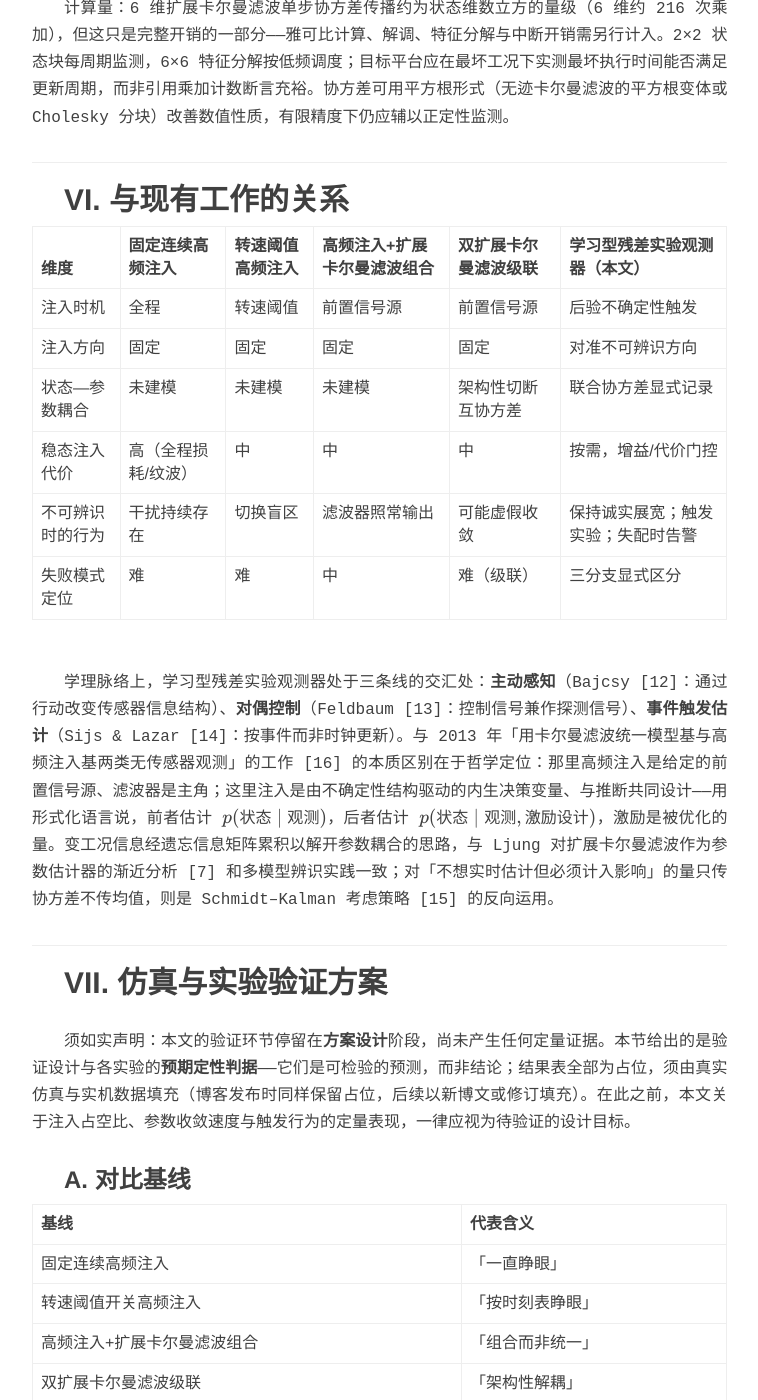
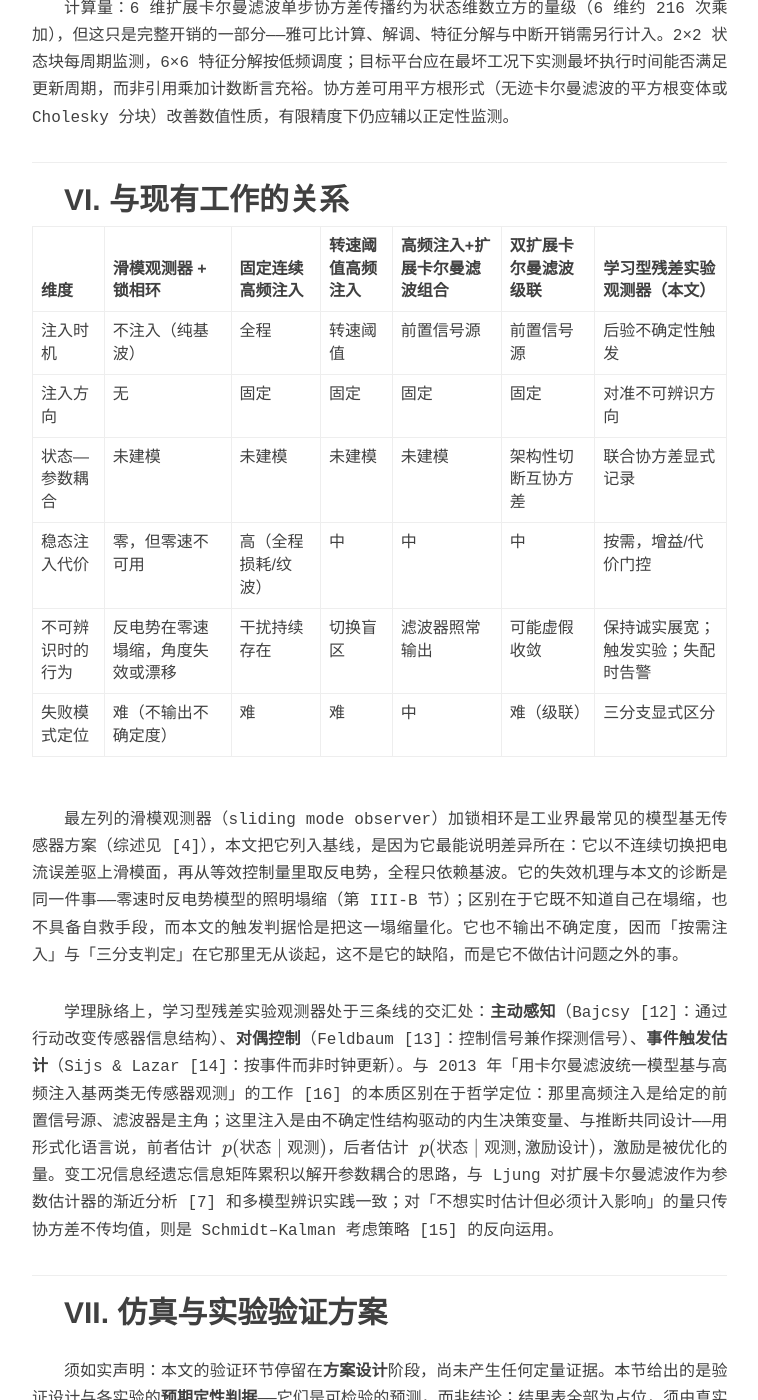
Before and after one commit to microcai/microcai.github.io, a Jekyll site: the page built from _posts/2026-10-31-a-new-sensorless-foc-algo.md, in a window 1280 px wide and 1400 px high, scrolled down 15320 px. Shown: the whole window, without its empty margins (239-997 px from the left). Built offline with Jekyll 4.4.1, drawn with Linux system fonts in a browser that asks for light colours; nearby versions of some CDN libraries; comment, search, counter and statistics services are not loaded; some of the changed text lies outside the part shown.

Commit message:
docs: 更新无传感器FOC算法对比表格与说明
补充了滑模观测器+锁相环作为基线方案，完善了各方法的对比维度和说明文字，使基线定义更清晰，便于理解本文方案与现有工业界方案的差异。

```diff
--- a/_posts/2026-10-31-a-new-sensorless-foc-algo.md
+++ b/_posts/2026-10-31-a-new-sensorless-foc-algo.md
@@ -400,14 +400,16 @@ $$
 
 ## VI. 与现有工作的关系
 
-| 维度 | 固定连续高频注入 | 转速阈值高频注入 | 高频注入+扩展卡尔曼滤波组合 | 双扩展卡尔曼滤波级联 | **学习型残差实验观测器（本文）** |
-|---|---|---|---|---|---|
-| 注入时机 | 全程 | 转速阈值 | 前置信号源 | 前置信号源 | 后验不确定性触发 |
-| 注入方向 | 固定 | 固定 | 固定 | 固定 | 对准不可辨识方向 |
-| 状态—参数耦合 | 未建模 | 未建模 | 未建模 | 架构性切断互协方差 | 联合协方差显式记录 |
-| 稳态注入代价 | 高（全程损耗/纹波） | 中 | 中 | 中 | 按需，增益/代价门控 |
-| 不可辨识时的行为 | 干扰持续存在 | 切换盲区 | 滤波器照常输出 | 可能虚假收敛 | 保持诚实展宽；触发实验；失配时告警 |
-| 失败模式定位 | 难 | 难 | 中 | 难（级联） | 三分支显式区分 |
+| 维度 | 滑模观测器 + 锁相环 | 固定连续高频注入 | 转速阈值高频注入 | 高频注入+扩展卡尔曼滤波组合 | 双扩展卡尔曼滤波级联 | **学习型残差实验观测器（本文）** |
+|---|---|---|---|---|---|---|
+| 注入时机 | 不注入（纯基波） | 全程 | 转速阈值 | 前置信号源 | 前置信号源 | 后验不确定性触发 |
+| 注入方向 | 无 | 固定 | 固定 | 固定 | 固定 | 对准不可辨识方向 |
+| 状态—参数耦合 | 未建模 | 未建模 | 未建模 | 未建模 | 架构性切断互协方差 | 联合协方差显式记录 |
+| 稳态注入代价 | 零，但零速不可用 | 高（全程损耗/纹波） | 中 | 中 | 中 | 按需，增益/代价门控 |
+| 不可辨识时的行为 | 反电势在零速塌缩，角度失效或漂移 | 干扰持续存在 | 切换盲区 | 滤波器照常输出 | 可能虚假收敛 | 保持诚实展宽；触发实验；失配时告警 |
+| 失败模式定位 | 难（不输出不确定度） | 难 | 难 | 中 | 难（级联） | 三分支显式区分 |
+
+最左列的滑模观测器（sliding mode observer）加锁相环是工业界最常见的模型基无传感器方案（综述见 \[4\]），本文把它列入基线，是因为它最能说明差异所在：它以不连续切换把电流误差驱上滑模面，再从等效控制量里取反电势，全程只依赖基波。它的失效机理与本文的诊断是同一件事——零速时反电势模型的照明塌缩（第 III-B 节）；区别在于它既不知道自己在塌缩，也不具备自救手段，而本文的触发判据恰是把这一塌缩量化。它也不输出不确定度，因而「按需注入」与「三分支判定」在它那里无从谈起，这不是它的缺陷，而是它不做估计问题之外的事。
 
 学理脉络上，学习型残差实验观测器处于三条线的交汇处：**主动感知**（Bajcsy \[12\]：通过行动改变传感器信息结构）、**对偶控制**（Feldbaum \[13\]：控制信号兼作探测信号）、**事件触发估计**（Sijs & Lazar \[14\]：按事件而非时钟更新）。与 2013 年「用卡尔曼滤波统一模型基与高频注入基两类无传感器观测」的工作 \[16\] 的本质区别在于哲学定位：那里高频注入是给定的前置信号源、滤波器是主角；这里注入是由不确定性结构驱动的内生决策变量、与推断共同设计——用形式化语言说，前者估计 \\(p(\text{状态}\mid\text{观测})\\)，后者估计 \\(p(\text{状态}\mid\text{观测},\text{激励设计})\\)，激励是被优化的量。变工况信息经遗忘信息矩阵累积以解开参数耦合的思路，与 Ljung 对扩展卡尔曼滤波作为参数估计器的渐近分析 \[7\] 和多模型辨识实践一致；对「不想实时估计但必须计入影响」的量只传协方差不传均值，则是 Schmidt–Kalman 考虑策略 \[15\] 的反向运用。
 
@@ -421,6 +423,7 @@ $$
 
 | 基线 | 代表含义 |
 |---|---|
+| 滑模观测器 + 锁相环 | 「闭眼，且不知自己困不困」 |
 | 固定连续高频注入 | 「一直睁眼」 |
 | 转速阈值开关高频注入 | 「按时刻表睁眼」 |
 | 高频注入+扩展卡尔曼滤波组合 | 「组合而非统一」 |
@@ -445,6 +448,7 @@ $$
 
 | 方法 | 位置均方根误差 | 注入占空比 | 参数收敛时间 | 误触发次数 |
 |---|---:|---:|---:|---:|
+| 滑模观测器 + 锁相环 | — | 0 | 不估计参数 | — |
 | 固定连续高频注入 | — | 100% | — | — |
 | 转速阈值高频注入 | — | — | — | — |
 | 高频注入+扩展卡尔曼滤波 | — | — | — | — |
```
